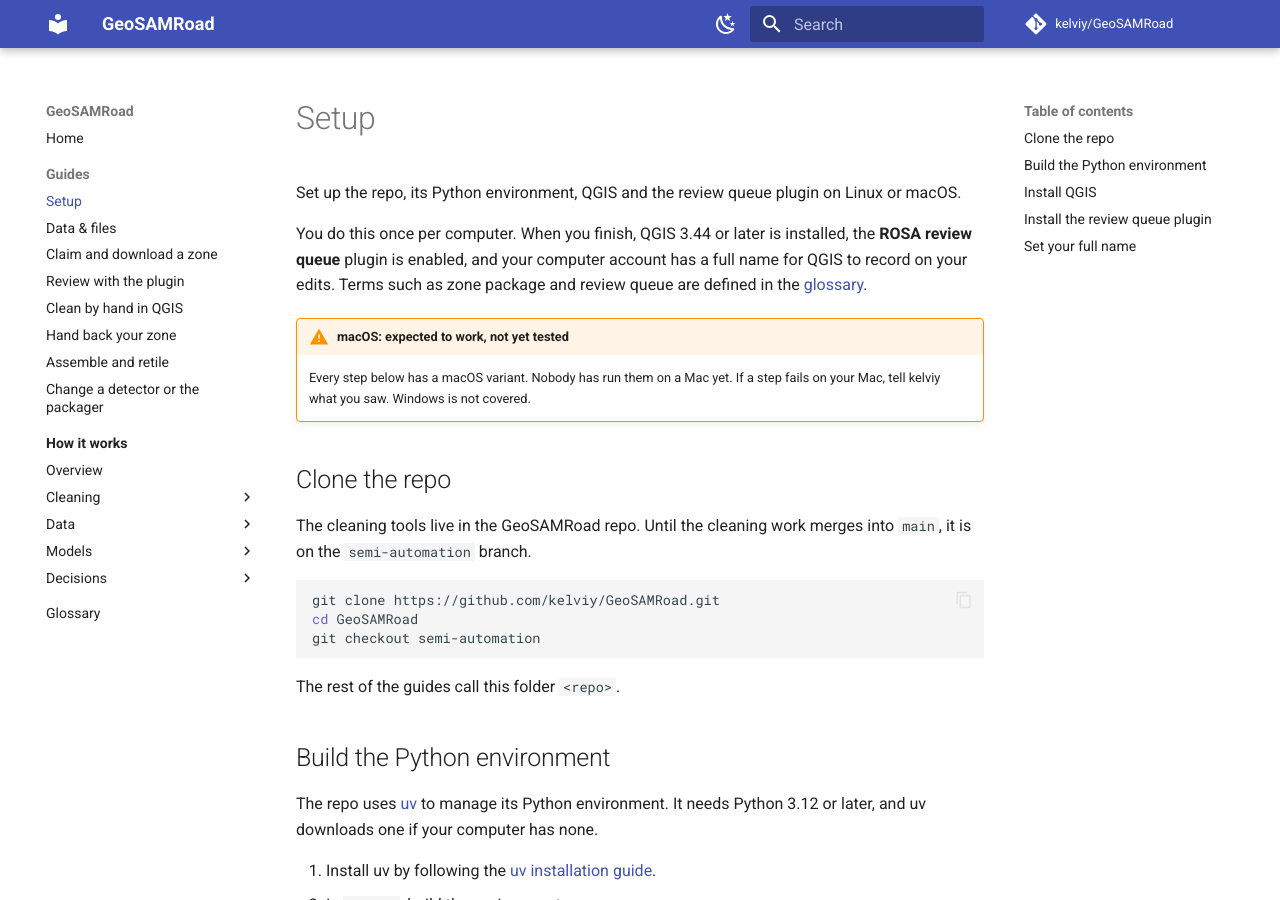
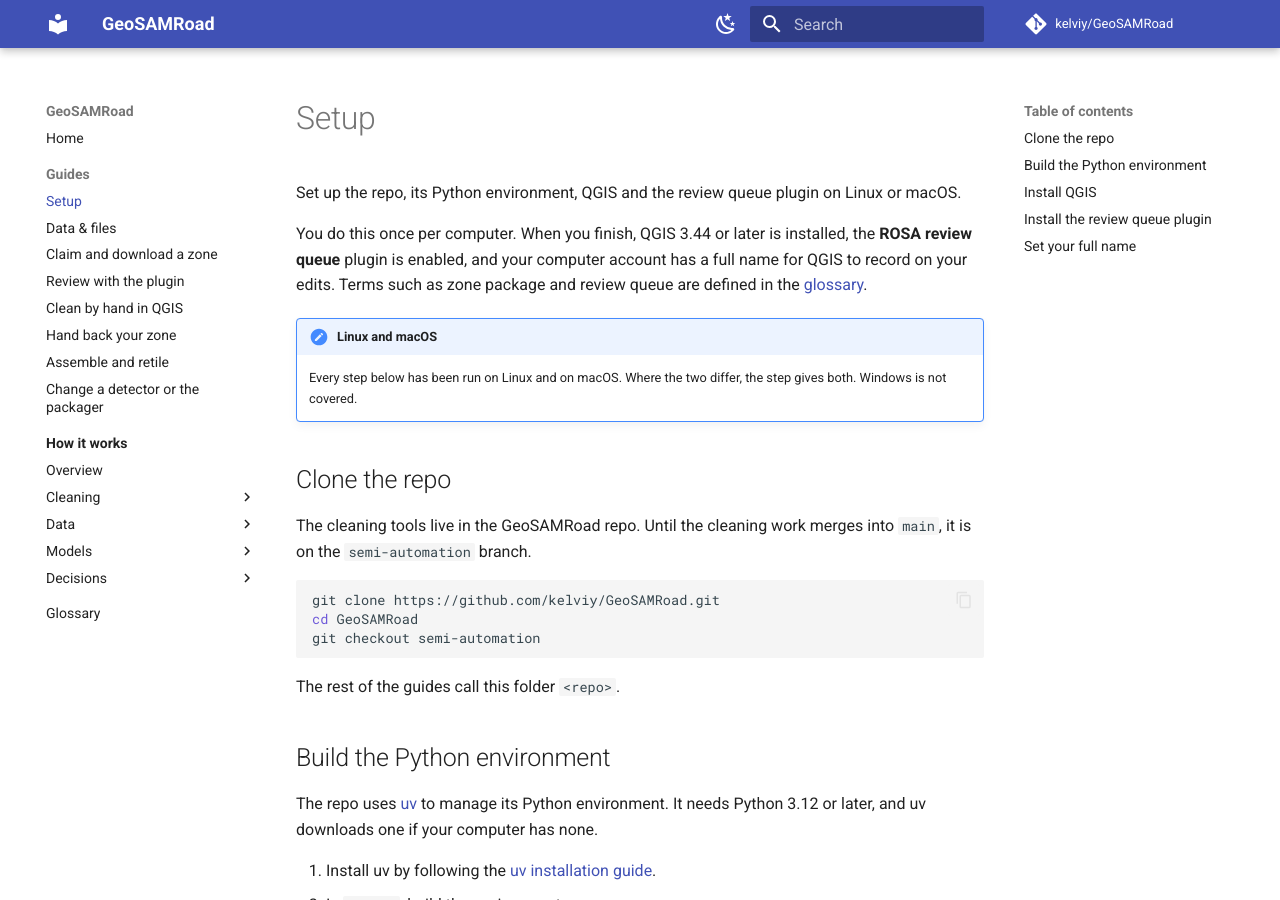
Before and after one commit to kelviy/GeoSAMRoad, an MkDocs documentation site: the page built from docs/guides/setup.md, in a window 1280 px wide and 900 px high. Built offline with MkDocs 1.6.1 and Material for MkDocs 9.7.7, drawn with Linux system fonts in a browser that asks for light colours; comment, search, counter and statistics services are not loaded; some of the changed text lies outside the part shown.

Commit message:
Docs setup: macOS is tested (KEL-61)
kelviy ran the setup on macOS and it works.

Co-Authored-By: Claude Opus 5.5 <noreply@anthropic.com>

````diff
--- a/docs/guides/setup.md
+++ b/docs/guides/setup.md
@@ -4,8 +4,8 @@ Set up the repo, its Python environment, QGIS and the review queue plugin on Lin
 
 You do this once per computer. When you finish, QGIS 3.44 or later is installed, the **ROSA review queue** plugin is enabled, and your computer account has a full name for QGIS to record on your edits. Terms such as zone package and review queue are defined in the [glossary](../glossary.md).
 
-!!! warning "macOS: expected to work, not yet tested"
-    Every step below has a macOS variant. Nobody has run them on a Mac yet. If a step fails on your Mac, tell kelviy what you saw. Windows is not covered.
+!!! note "Linux and macOS"
+    Every step below has been run on Linux and on macOS. Where the two differ, the step gives both. Windows is not covered.
 
 ## Clone the repo
 
@@ -61,7 +61,7 @@ Install QGIS 3.44 or later. The repo's QGIS tests run on QGIS 3.44.
     qgis
     ```
 
-- **macOS** (expected to work, not yet tested). Download the official macOS installer from the [QGIS download page](https://qgis.org/download/) and run it.
+- **macOS**. Download the official macOS installer from the [QGIS download page](https://qgis.org/download/) and run it.
 
 Start QGIS once to check that it opens. Then close it.
 
@@ -113,7 +113,7 @@ To set it, run the command below, or use the **Users** page of your desktop sett
 sudo chfn -f "Jane Doe" "$USER"
 ```
 
-**macOS** (expected to work, not yet tested). Check the current full name:
+**macOS**. Check the current full name:
 
 ```sh
 id -F
````
